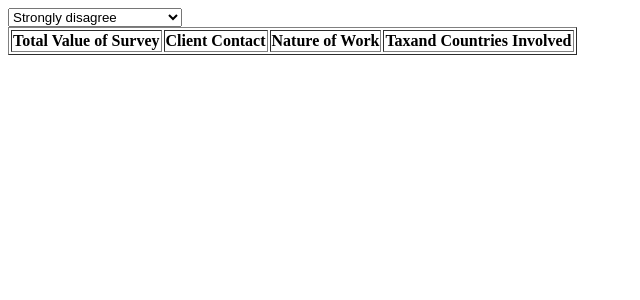
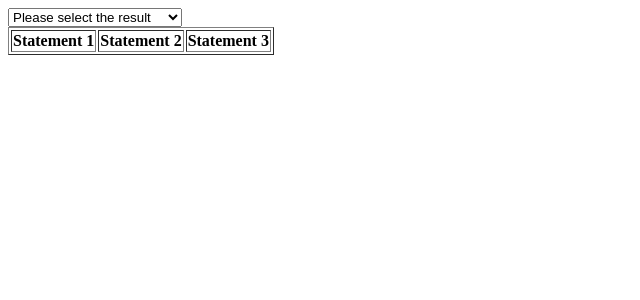
Before and after one commit to PandhuWibowo/surveyservice, a CodeIgniter app: page /Kerjaan/dashboard/admin/report2 in a window 1280 px wide. Shown: the top 300 px of the page, without its empty margins (0-640 px from the left). Run offline with CodeIgniter, Linux system fonts and the light colour scheme; lists and menus that the app fills with data are empty.

Commit message:
sistem has been added second report

```diff
--- a/application/controllers/main/Backend.php
+++ b/application/controllers/main/Backend.php
@@ -33,6 +33,11 @@ class Backend extends CI_Controller {
 		echo json_encode($data);
 	}
 
+	public function mm_result_show2(){
+		$data = $this->rm->get_all_value();
+		echo json_encode($data);
+	}
+
 
 
 
--- a/application/models/Reportmodel.php
+++ b/application/models/Reportmodel.php
@@ -15,6 +15,10 @@ class Reportmodel extends CI_Model {
 		// return $this->db->get('survey_client')->result();
 	}
 
+	public function get_all_value(){
+		$value			= $this->input->post('check');
+		return $this->db->query("select (select count(ttp1) from survey_client where ttp1 = '$value') as ttp1, (select count(ttp1) from survey_client where ttp2 = '$value') as ttp2, (select count(ttp1) from survey_client where ttp3 = '$value') as ttp3 from survey_client")->result();
+	}
 	// Charts (End)
 
 }
--- a/application/views/admin/main/report_survey2.php
+++ b/application/views/admin/main/report_survey2.php
@@ -13,20 +13,20 @@
 	?>
 
 	<select name="value" id="value">
+		<option value="" disabled selected>Please select the result</option>
 		<option value="Strongly disagree">Strongly disagree</option>
 		<option value="Disagree">Disagree</option>
 		<option value="Neither agree or disagree">Neither agree or disagree</option>
 		<option value="Agree">Agree</option>
-		<option value="Disagree">Disagree</option>
+		<option value="Strongly Agree">Strongly Agree</option>
 	</select>
 
 	<table border=1>
 		<thead>
 			<tr>
-				<th>Total Value of Survey</th>
-				<th>Client Contact</th>
-				<th>Nature of Work</th>
-				<th>Taxand Countries Involved</th>
+				<th>Statement 1</th>
+				<th>Statement 2</th>
+				<th>Statement 3</th>
 			</tr>
 		</thead>
 		<tbody id="show_data">
@@ -41,8 +41,8 @@
 				var check = $('#value option:selected').text();
 
 				$.ajax({
-					type		: "post",//Perhatikan typenya
-					url			: '<?php echo base_url("dashboard/report/per/periode");?>',
+					type		: "post", //Perhatikan typenya
+					url			: '<?php echo base_url("dashboard/report/value");?>',
 					async		: true,
 					data		: {
 						check	: check
@@ -54,18 +54,13 @@
 						if(data.length != ""){
 							for(i=0;i<data.length;i++){
 								html += '<tr>'+
-								'<td>'+data[i].client_company+'</td>'+
-								'<td>'+data[i].client_contact+'</td>'+
-								'<td>'+data[i].nature_of_work+'</td>'+
-								'<td>'+data[i].taxand_countries_involved+'</td>'+
+								'<td>'+data[i].ttp1+'</td>'+
+								'<td>'+data[i].ttp2+'</td>'+
+								'<td>'+data[i].ttp3+'</td>'+
 								'</tr>';
 							}
 							$('#show_data').html(html);
 							// $('#count').html("Total : "+data.length);
-						}else{
-							// console.log("Datanya kosong, tidak ada yang ditampilkan");
-							html += '<tr><td>Datanya tidak ada yang ditampilkan</td></tr>';
-							$('#show_data').html(html);
 						}
 					}
 				});
```
Also changed, not shown: application/views/admin/main/report_survey.php (+22 -9 lines).
